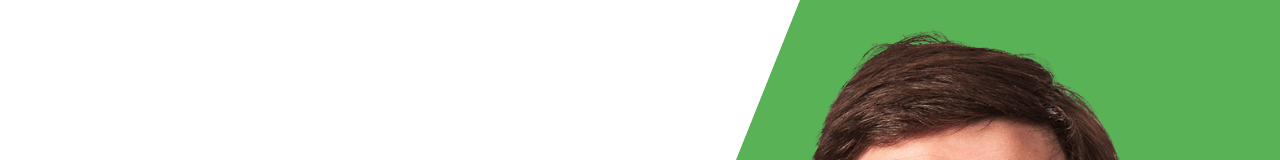
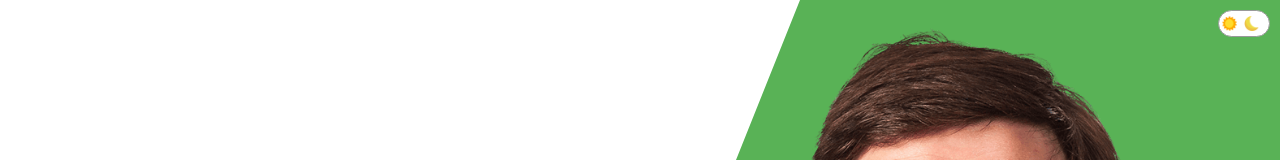
Before and after one commit to Morteza-Khojasteh/Portfolio, a React (Create React App) app: page / in a window 1280 px wide. Shown: the top 160 px of the page. Built offline with nearby package versions, Linux system fonts and the light colour scheme.

Commit message:
feat: add toggle component and style

```diff
--- a/src/App.jsx
+++ b/src/App.jsx
@@ -2,9 +2,11 @@
 import Contact from "./components/contact/Contact";
 import Intro from "./components/intro/Intro";
 import ProductList from "./components/productList/ProductList";
+import Toggle from "./components/toggle/Toggle";
 
 const App = () => {
   return <div>
+    <Toggle />
     <Intro />
     <About />
     <ProductList />
--- /dev/null
+++ b/src/components/toggle/Toggle.jsx
@@ -0,0 +1,16 @@
+import React from "react";
+import "./toggle.css";
+import Sun from "../../img/sun.png";
+import Moon from "../../img/moon.png";
+
+const Toggle = () => {
+  return (
+    <div className="toggle">
+      <img src={Sun} alt="" className="toggle-icon" />
+      <img src={Moon} alt="" className="toggle-icon" />
+      <div className="toggle-button"></div>
+    </div>
+  );
+};
+
+export default Toggle;
--- /dev/null
+++ b/src/components/toggle/toggle.css
@@ -0,0 +1,19 @@
+.toggle {
+  width: 50px;
+  height: 25px;
+  border-radius: 20px;
+  border: 1px solid #999;
+  background-color: white;
+  position: fixed;
+  top: 10px;
+  right: 10px;
+  z-index: 999;
+  display: flex;
+  align-items: center;
+  justify-content: space-around;
+}
+
+.toggle-icon {
+  width: 15px;
+  height: 15px;
+}
```
